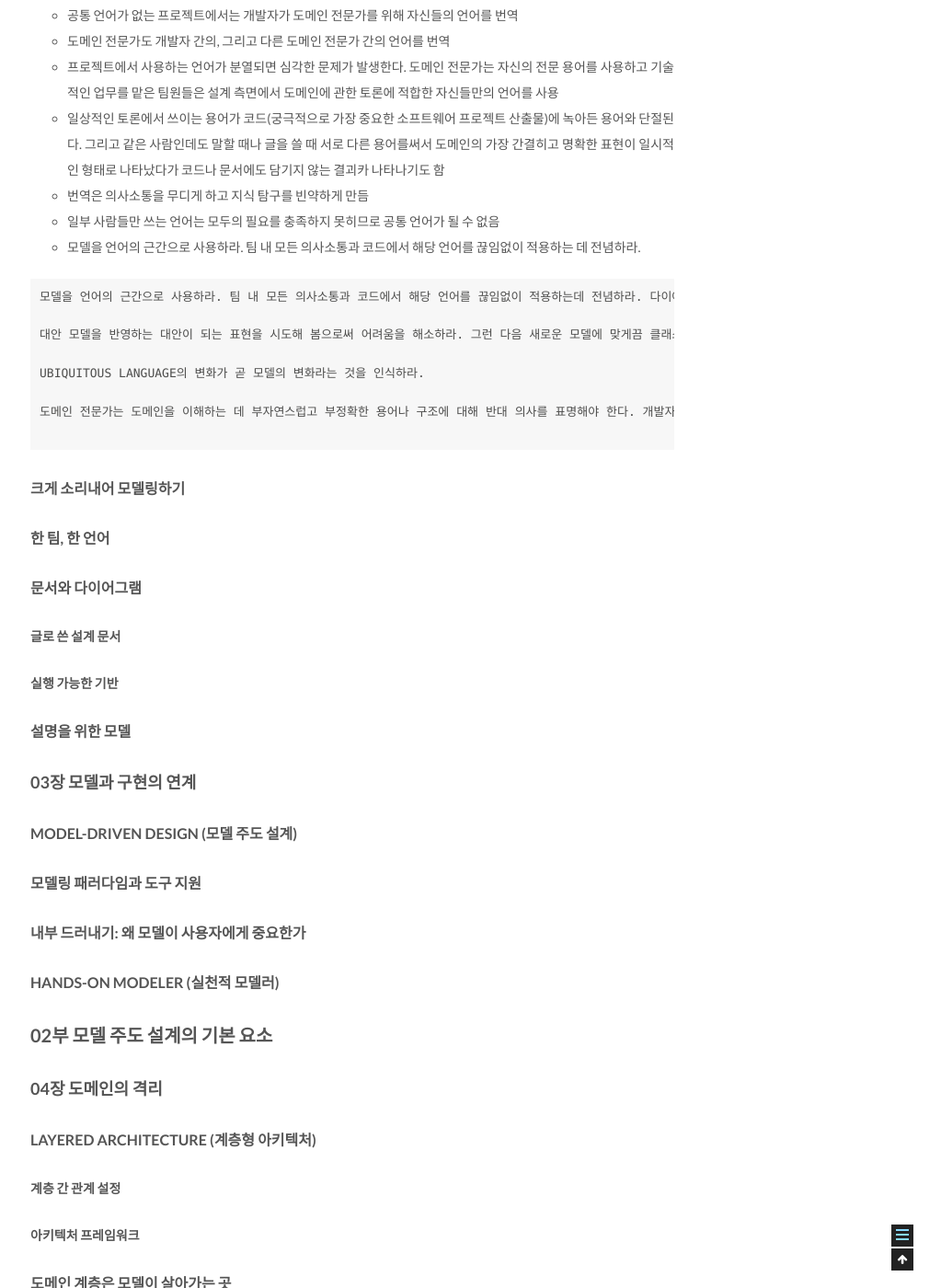
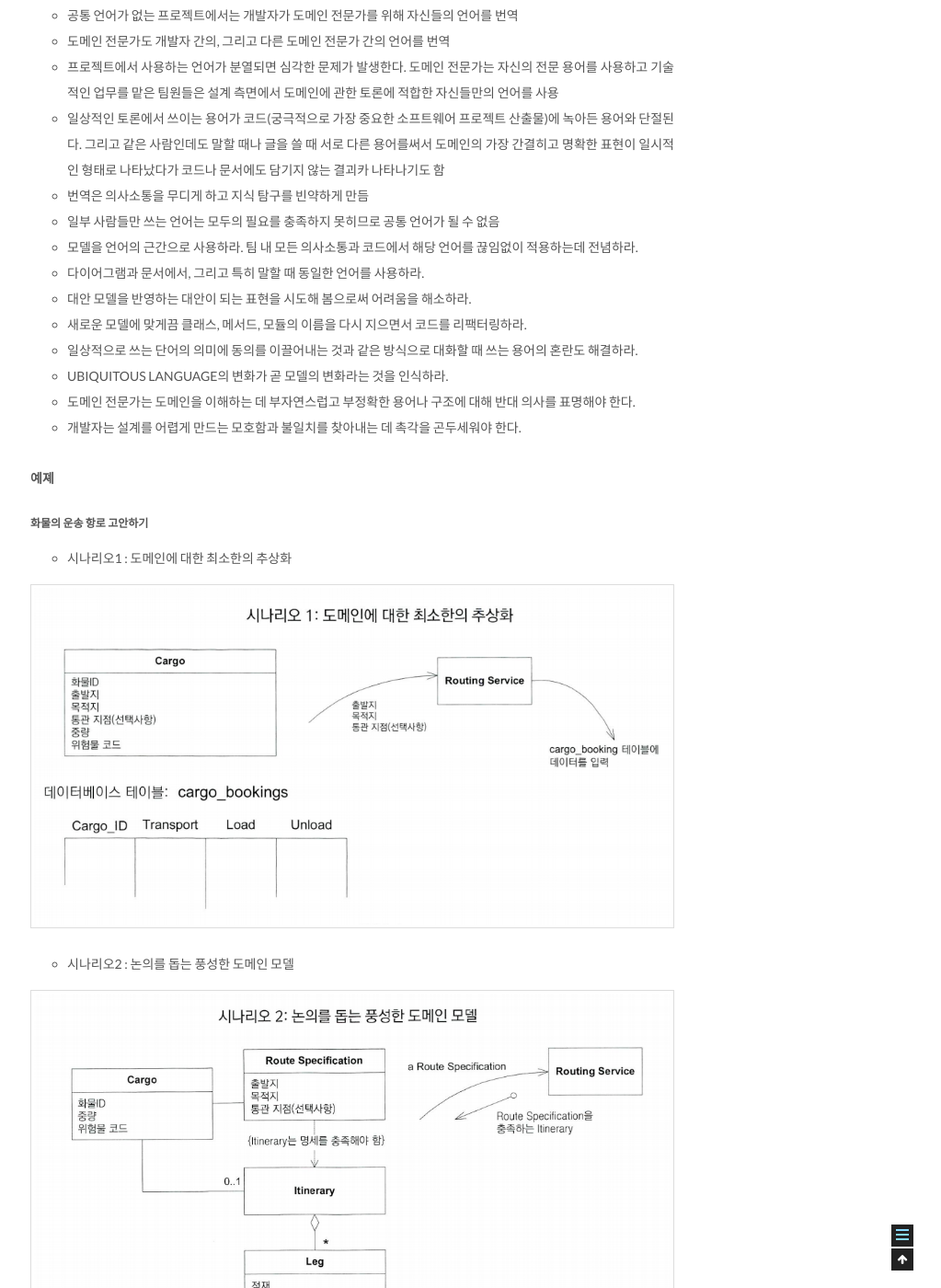
Before and after one commit to csj4032/csj4032.github.io, a Jekyll site: the page built from _posts/2018-02-21-도메인주도설계.md, in a window 1280 px wide and 1400 px high, scrolled down 5215 px. Shown: the whole window at 92% size, without its empty margins (257-1280 px from the left). Built offline with Jekyll 4.4.1, drawn with Linux system fonts in a browser that asks for light colours.

Commit message:
도메인 주도 설계 포스팅 수정

````diff
--- a/_posts/2018-02-21-도메인주도설계.md
+++ b/_posts/2018-02-21-도메인주도설계.md
@@ -125,19 +125,25 @@ public boolean isAllowed(Cargo calgo, Voyage voyage) {
 * 일상적인 토론에서 쓰이는 용어가 코드(궁극적으로 가장 중요한 소프트웨어 프로젝트 산출물)에 녹아든 용어와 단절된다. 그리고 같은 사람인데도 말할 때나 글을 쓸 때 서로 다른 용어를써서 도메인의 가장 간결히고 명확한 표현이 일시적인 형태로 나타났다가 코드나 문서에도 담기지 않는 결괴카 나타나기도 함
 * 번역은 의사소통을 무디게 하고 지식 탐구를 빈약하게 만듬
 * 일부 사람들만 쓰는 언어는 모두의 필요를 충족하지 못히므로 공통 언어가 될 수 없음
-* 모델을 언어의 근간으로 사용하라. 팀 내 모든 의사소통과 코드에서 해당 언어를 끊임없이 적용하는 데 전념하라.
+* 모델을 언어의 근간으로 사용하라. 팀 내 모든 의사소통과 코드에서 해당 언어를 끊임없이 적용하는데 전념하라.
+* 다이어그램과 문서에서, 그리고 특히 말할 때 동일한 언어를 사용하라.
+* 대안 모델을 반영하는 대안이 되는 표현을 시도해 봄으로써 어려움을 해소하라.
+* 새로운 모델에 맞게끔 클래스, 메서드, 모듈의 이름을 다시 지으면서 코드를 리팩터링하라.
+* 일상적으로 쓰는 단어의 의미에 동의를 이끌어내는 것과 같은 방식으로 대화할 때 쓰는 용어의 혼란도 해결하라.
+* UBIQUITOUS LANGUAGE의 변화가 곧 모델의 변화라는 것을 인식하라.
+* 도메인 전문가는 도메인을 이해하는 데 부자연스럽고 부정확한 용어나 구조에 대해 반대 의사를 표명해야 한다.
+* 개발자는 설계를 어렵게 만드는 모호함과 불일치를 찾아내는 데 촉각을 곤두세워야 한다.
 
-```
-모델을 언어의 근간으로 사용하라. 팀 내 모든 의사소통과 코드에서 해당 언어를 끊임없이 적용하는데 전념하라. 다이어그램과 문서에서, 그리고 특히 말할 때 동일한 언어를 사용하라.
+##### 예졔
 
-대안 모델을 반영하는 대안이 되는 표현을 시도해 봄으로써 어려움을 해소하라. 그런 다음 새로운 모델에 맞게끔 클래스, 메서드, 모듈의 이름을 다시 지으면서 코드를 리팩터링하라. 일상적으로 쓰는 단어의 의미에 동의를 이끌어내는 것과 같은 방식으로 대화할 때 쓰는 용어의 혼란도 해결하라.
+###### 화물의 운송 항로 고안하기
+* 시나리오1 : 도메인에 대한 최소한의 추상화
 
-UBIQUITOUS LANGUAGE의 변화가 곧 모델의 변화라는 것을 인식하라.
+![도메인주도설계](/assets/images/books/컴퓨터공학/소프트웨어공학/도메인주도설계/figure_2-1.png)
 
-도메인 전문가는 도메인을 이해하는 데 부자연스럽고 부정확한 용어나 구조에 대해 반대 의사를 표명해야 한다. 개발자는 설계를 어렵게 만드는 모호함과 불일치를 찾아내는 데 촉각을 곤두세워야 한다.
+* 시나리오2 : 논의를 돕는 풍성한 도메인 모델
 
-```
-
+![도메인주도설계](/assets/images/books/컴퓨터공학/소프트웨어공학/도메인주도설계/figure_2-2.png)
 
 #### 크게 소리내어 모델링하기
 
@@ -147,7 +153,7 @@ UBIQUITOUS LANGUAGE의 변화가 곧 모델의 변화라는 것을 인식하라.
 
 ##### 글로 쓴 설계 문서
 
-##### 실행 가능한 기반
+##### 실행 가능한 기
 
 #### 설명을 위한 모델
 
````
Also changed, not shown: assets/images/books/컴퓨터공학/소프트웨어공학/도메인주도설계/figure_2-1.png (added), assets/images/books/컴퓨터공학/소프트웨어공학/도메인주도설계/figure_2-2.png (added).
